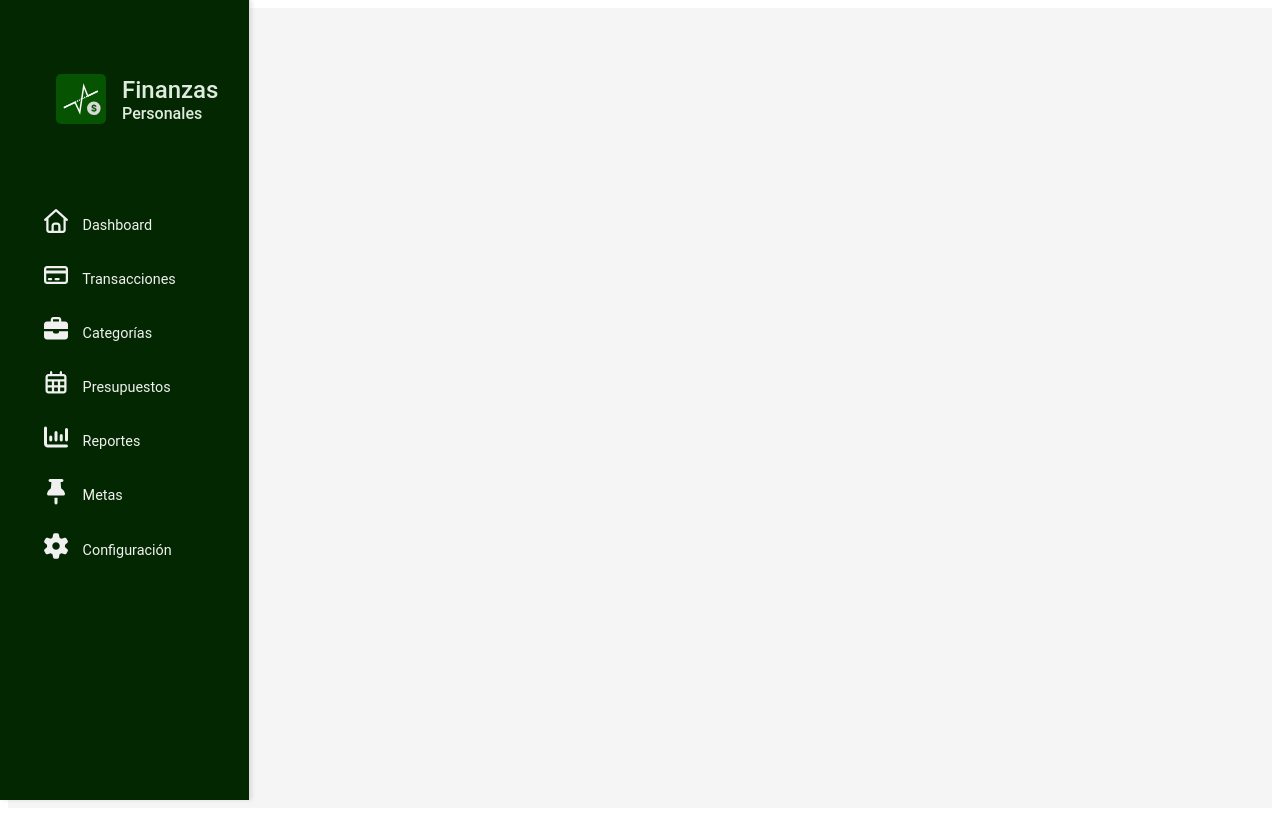
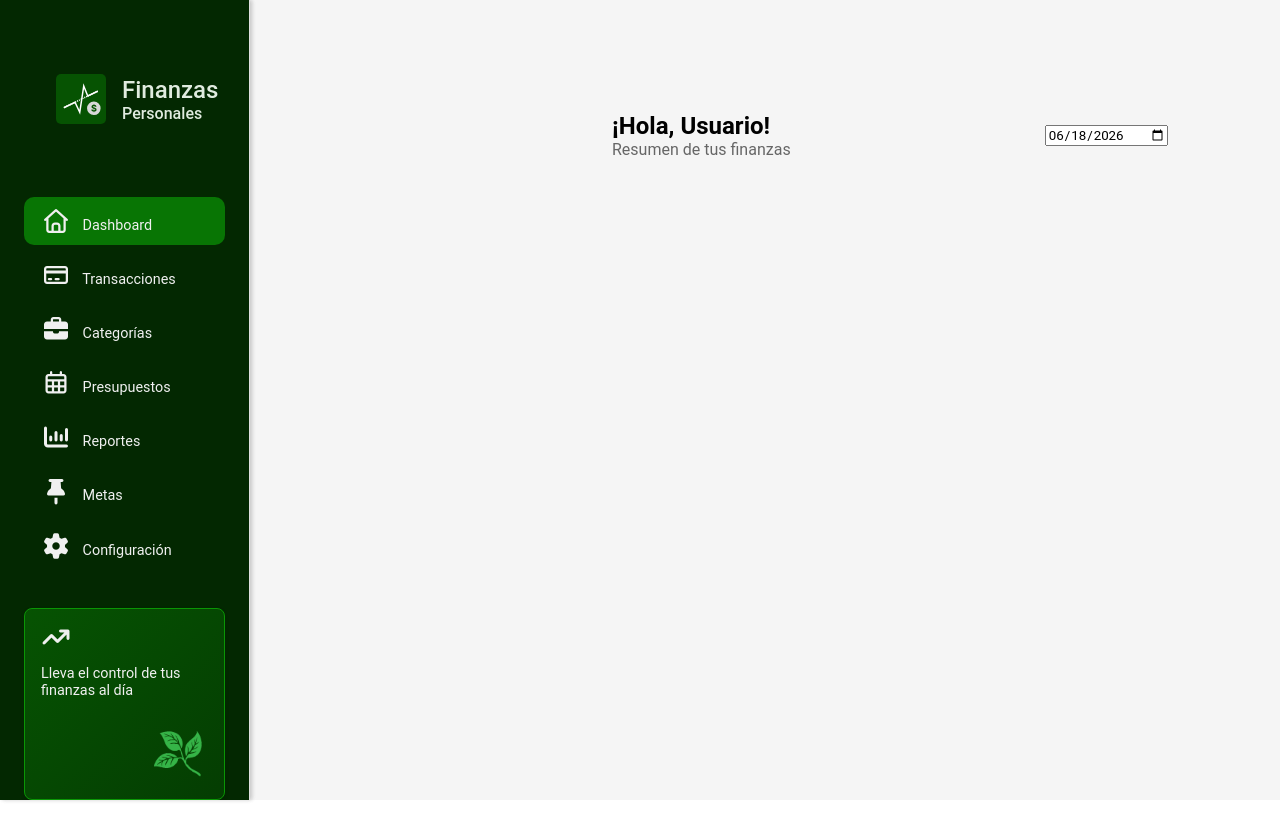
Before and after one commit to ksquiceno1/front-personal-finance, an Angular app: page /dashboard in a window 1280 px wide. Before the commit this address led to /. Built offline with nearby package versions, Linux system fonts and the light colour scheme.

Commit message:
feat: update dashboard layout and styles, add navigation card, and implement routing

```diff
--- a/src/app/app.routes.ts
+++ b/src/app/app.routes.ts
@@ -6,7 +6,7 @@ export const routes: Routes = [{
     component: Layout,
     children: [
         {
-            path: '',
+            path: 'dashboard',
             loadComponent: () => import('./dashboard/dashboard').then(m => m.Dashboard)
         }
     ]
--- a/src/app/dashboard/dashboard.html
+++ b/src/app/dashboard/dashboard.html
@@ -1 +1,9 @@
-<p>dashboard works!</p>
+<div class="container">
+    <div class="header">
+        <div class="title">
+            <h2>¡Hola, {{nombre}}!</h2>
+            <span>Resumen de tus finanzas</span>
+        </div>
+        <input type="date" [(ngModel)]="date" class="date-picker">
+    </div>
+</div>
--- a/src/app/dashboard/dashboard.scss
+++ b/src/app/dashboard/dashboard.scss
@@ -4,7 +4,7 @@
 // Ejemplo de componente dashboard usando variables globales
 // Ver src/styles/README.md para documentación completa
 
-.dashboard {
+.container {
   padding: $spacing-lg;
 
   @include tablet {
@@ -15,3 +15,31 @@
     padding: $spacing-2xl;
   }
 }
+
+.header {
+    display: flex;
+    flex-wrap: wrap;
+    justify-content: space-between;
+    align-items: center;
+    margin-bottom: $spacing-lg;
+
+    @media (min-width: $breakpoint-tablet) {
+        margin-bottom: $spacing-xl;
+    }
+
+    @media (min-width: $breakpoint-desktop) {
+        margin-bottom: $spacing-2xl;
+    }
+
+    .title {
+        h2 {
+            font-size: 1.5rem;
+            margin: 0;
+        }
+
+        span {
+            font-size: 1rem;
+            color: #666;
+        }
+    }
+}
--- a/src/app/dashboard/dashboard.ts
+++ b/src/app/dashboard/dashboard.ts
@@ -1,9 +1,14 @@
+import { CommonModule } from '@angular/common';
 import { Component } from '@angular/core';
+import { FormsModule } from '@angular/forms';
 
 @Component({
   selector: 'app-dashboard',
-  imports: [],
+  imports: [CommonModule, FormsModule],
   templateUrl: './dashboard.html',
   styleUrl: './dashboard.scss',
 })
-export class Dashboard {}
+export class Dashboard {
+  nombre: string = 'Usuario';
+  date: string = new Date().toISOString().split('T')[0];
+}
--- a/src/app/layout/layout.html
+++ b/src/app/layout/layout.html
@@ -11,6 +11,13 @@
           {{ link.label }}
         </a>
       }
+      <div class="nav-card">
+        <i class="fa-solid fa-arrow-trend-up"></i>
+        <span class="nav-card-text">Lleva el control de tus finanzas al día</span>
+        <div class="nav-card-button">
+          <img src="/tree.png" alt="Tree" class="tree">
+        </div>
+      </div>
     </nav>
     <div class="layout-content-main">
       <router-outlet></router-outlet>
--- a/src/app/layout/layout.scss
+++ b/src/app/layout/layout.scss
@@ -8,9 +8,10 @@
 .layout {
     display: flex;
     flex-direction: column;
-    min-height: 100vh;
+    height: 100vh;
     width: 100%;
     background-color: #f5f5f5;
+    overflow: hidden;
 
     @media (min-width: $breakpoint-desktop) {
         flex-direction: row;
@@ -23,6 +24,8 @@
     flex-direction: column;
     flex: 1;
     width: 100%;
+    height: 100vh;
+    overflow: hidden;
 
     @media (min-width: $breakpoint-desktop) {
         flex-direction: row;
@@ -39,6 +42,7 @@
         border-bottom: 1px solid $color-border;
         width: 100%;
         min-height: auto;
+        overflow-y: auto;
         box-shadow: 0 2px 4px rgba(0, 0, 0, 0.1);
 
         @media (min-width: $breakpoint-tablet) {
@@ -152,6 +156,51 @@
                 }
             }
         }
+
+        .nav-card {
+            background: linear-gradient(135deg, $primary-700 0%, $primary-800 100%);
+            color: #f0f0f0;
+            border: 0.5px solid $primary-500;
+            border-radius: $border-radius-md;
+            padding: $spacing-unit;
+            box-shadow: 0 2px 4px rgba(0, 0, 0, 0.1);
+            transition: all $transition-duration ease;
+            display: flex;
+            flex-direction: column;
+            gap: $spacing-unit * 0.5;
+            margin-top: $spacing-unit * 2;
+
+            &:hover {
+                box-shadow: 0 4px 8px rgba(0, 0, 0, 0.15);
+            }
+
+            i {
+                font-size: 1.5rem;
+                color: #f0f0f0;
+                margin-bottom: $spacing-unit * 0.5;
+            }
+
+            span {
+                font-size: 0.9rem;
+                color: #f0f0f0;
+            }
+
+            .nav-card-button {
+                margin-top: $spacing-unit;
+                display: flex;
+                justify-content: flex-end;
+
+                .tree {
+                    width: 50px;
+                    height: 50px;
+
+                    @media (min-width: $breakpoint-tablet) {
+                        width: 60px;
+                        height: 60px;
+                    }
+                }
+            }
+        }
     }
 
     // Contenido principal
@@ -159,7 +208,9 @@
         flex: 1;
         padding: $spacing-unit;
         width: 100%;
+        height: 100%;
         overflow-y: auto;
+        overflow-x: hidden;
 
         @media (min-width: $breakpoint-tablet) {
             padding: $spacing-unit * 1.5;
@@ -167,7 +218,6 @@
 
         @media (min-width: $breakpoint-desktop) {
             padding: $spacing-unit * 2;
-            max-height: calc(100vh - 0px);
         }
 
         // Estilos por defecto para router-outlet
--- a/src/app/layout/layout.ts
+++ b/src/app/layout/layout.ts
@@ -13,7 +13,7 @@ export class Layout {
     {
       icon: 'fa-regular fa-house',
       label: 'Dashboard',
-      url: '/'
+      url: '/dashboard'
     },
     {
       icon: 'fa-regular fa-credit-card',
--- a/src/styles.scss
+++ b/src/styles.scss
@@ -7,3 +7,41 @@
     font-family: 'Roboto', sans-serif;
     box-sizing: border-box;
 }
+
+html,
+body {
+    height: 100%;
+    width: 100%;
+    margin: 0;
+    padding: 0;
+    overflow: hidden;
+}
+
+// Estilos personalizados para scrollbar (WebKit - Chrome, Safari, Edge)
+::-webkit-scrollbar {
+    width: 8px;
+    height: 8px;
+}
+
+::-webkit-scrollbar-track {
+    background: transparent;
+}
+
+::-webkit-scrollbar-thumb {
+    background-color: #b0b0b0;
+    border-radius: 4px;
+    border: 2px solid transparent;
+    background-clip: content-box;
+    transition: background-color $transition-duration ease;
+}
+
+::-webkit-scrollbar-thumb:hover {
+    background-color: #808080;
+    background-clip: content-box;
+}
+
+// Para Firefox
+* {
+    scrollbar-width: thin;
+    scrollbar-color: #b0b0b0 transparent;
+}
```
Also changed, not shown: public/tree.png (added).
